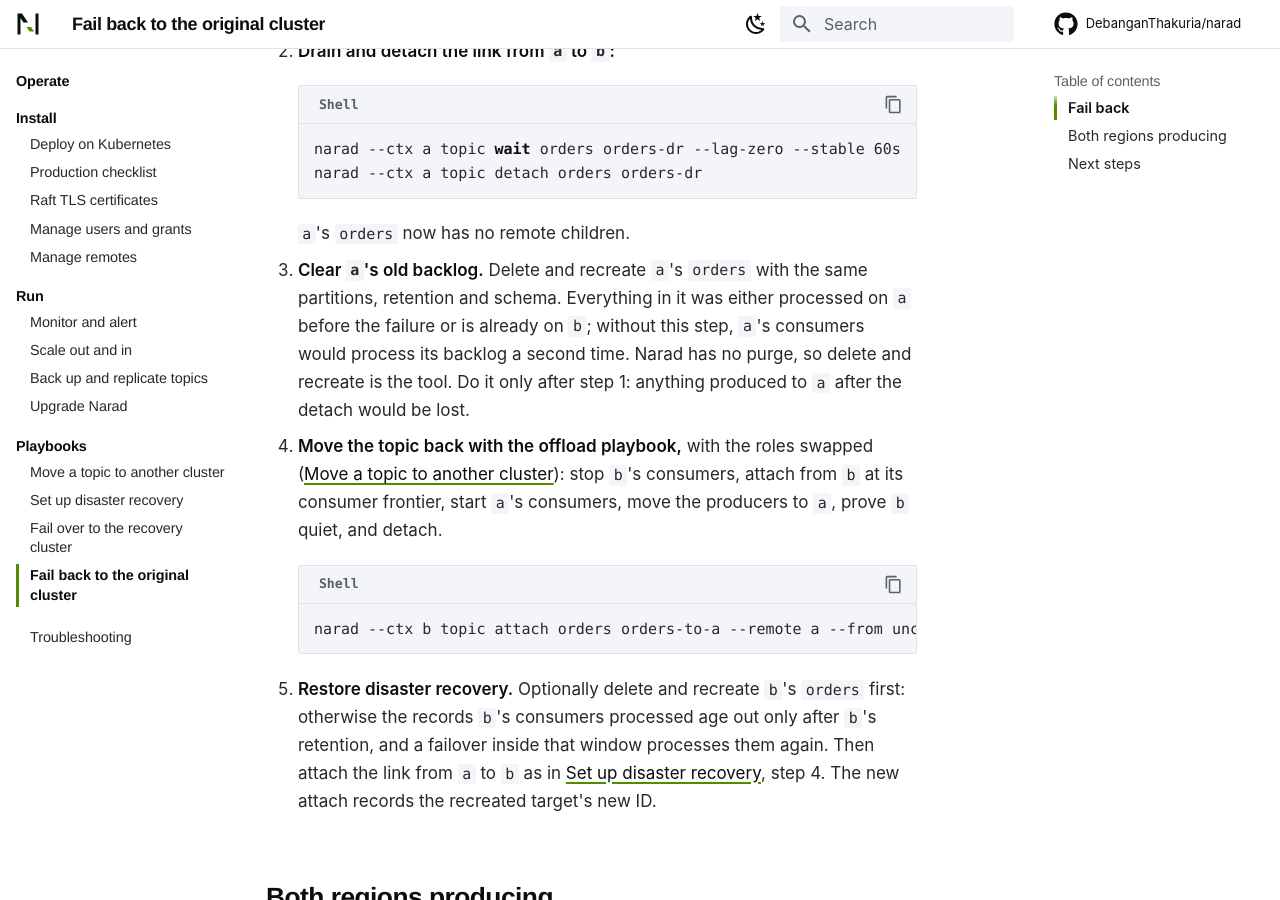
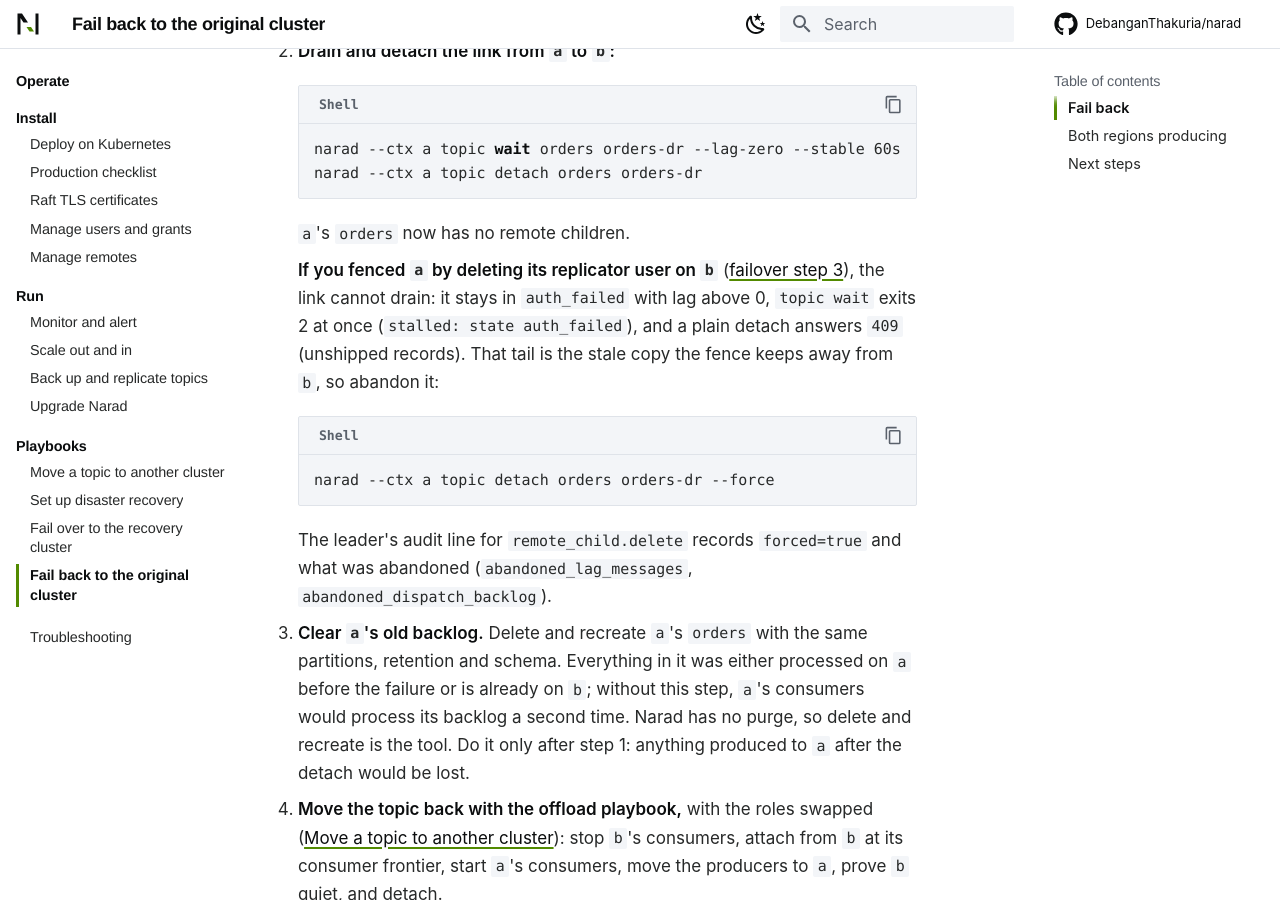
Before and after one commit to DebanganThakuria/narad, an MkDocs documentation site: the page built from docs/operate/playbooks/failback.md, in a window 1280 px wide and 900 px high, scrolled down 793 px. Built offline with MkDocs 1.6.1 and Material for MkDocs 9.7.7, drawn with Linux system fonts in a browser that asks for light colours; some web fonts are replaced; comment, search, counter and statistics services are not loaded.

Commit message:
docs(playbooks): finish a failback after the user-deletion fence
After a failover fenced by deleting a's replicator user on b, a's link
holds in auth_failed with lag above 0 when a returns: failback step 2's
`topic wait --lag-zero` exits 2 at once and a plain detach answers 409,
and the playbook offered no next step. Step 2 now gives the fenced
branch (detach with --force, abandoning the stale tail the fence was
meant to keep from b) and what the audit line records; failover step 3
links to it.

Co-Authored-By: Claude Opus 5.5 <noreply@anthropic.com>

````diff
--- a/docs/operate/playbooks/failback.md
+++ b/docs/operate/playbooks/failback.md
@@ -25,6 +25,14 @@ The target of a remote child must not have remote children of its own, and every
 
     `a`'s `orders` now has no remote children.
 
+    **If you fenced `a` by deleting its replicator user on `b`** ([failover step 3](failover.md#steps)), the link cannot drain: it stays in `auth_failed` with lag above 0, `topic wait` exits 2 at once (`stalled: state auth_failed`), and a plain detach answers `409` (unshipped records). That tail is the stale copy the fence keeps away from `b`, so abandon it:
+
+    ```bash
+    narad --ctx a topic detach orders orders-dr --force
+    ```
+
+    The leader's audit line for `remote_child.delete` records `forced=true` and what was abandoned (`abandoned_lag_messages`, `abandoned_dispatch_backlog`).
+
 3. **Clear `a`'s old backlog.** Delete and recreate `a`'s `orders` with the same partitions, retention and schema. Everything in it was either processed on `a` before the failure or is already on `b`; without this step, `a`'s consumers would process its backlog a second time. Narad has no purge, so delete and recreate is the tool. Do it only after step 1: anything produced to `a` after the detach would be lost.
 
 4. **Move the topic back with the offload playbook,** with the roles swapped ([Move a topic to another cluster](offload.md)): stop `b`'s consumers, attach from `b` at its consumer frontier, start `a`'s consumers, move the producers to `a`, prove `b` quiet, and detach.
````
Also changed, not shown: docs/operate/playbooks/failover.md (+1 -1 lines).
